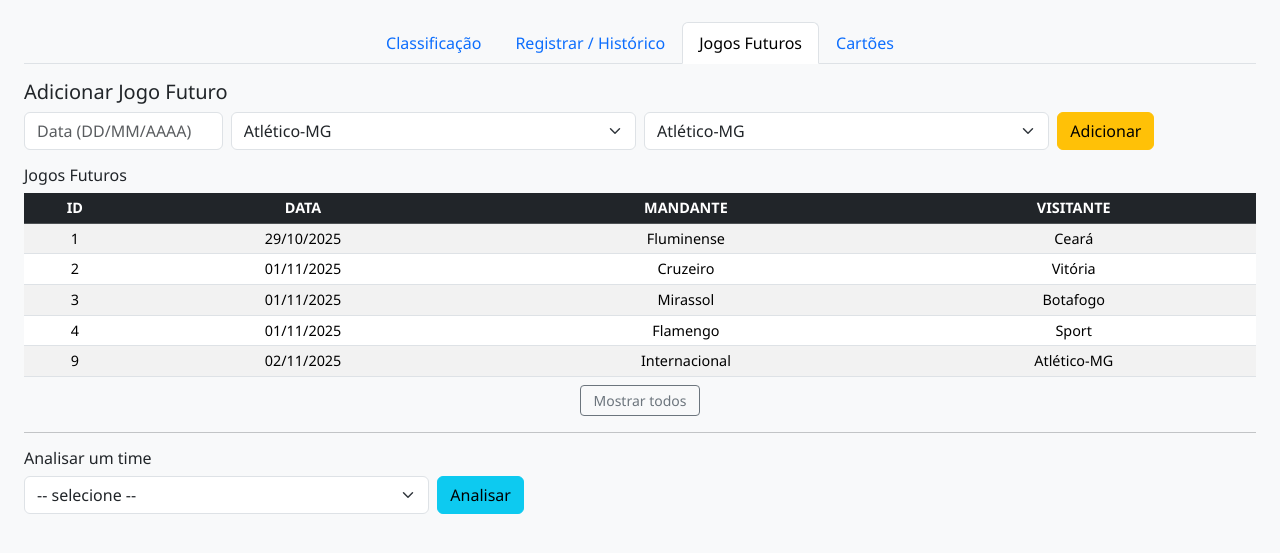
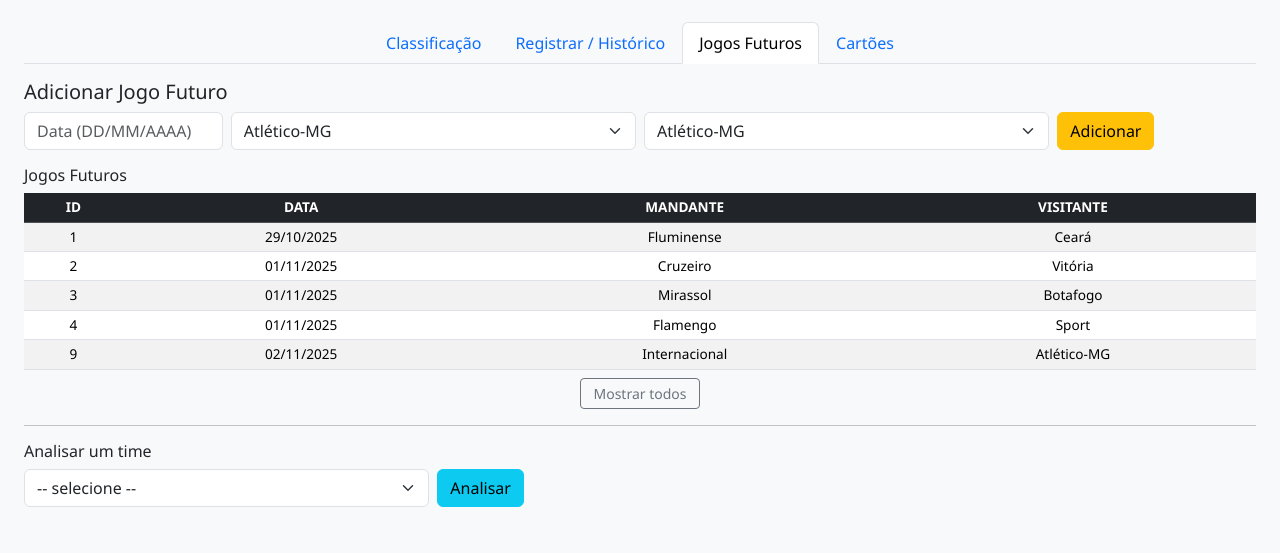
Before and after one commit to eduardoliboriox/brasileirao_2025, a Flask app: page / in a window 1280 px wide, after a click on "Jogos Futuros". Shown: the part 74-627 px from the top of the page. Run offline with Flask 3, Linux system fonts and the light colour scheme; data comes from the database, SQL or seed files in the repository.

Commit message:
Update style.css

```diff
--- a/static/style.css
+++ b/static/style.css
@@ -192,3 +192,47 @@
   color: #c1121f;
   font-weight: bold;
 }
+
+/* ======= AJUSTE PARA TABELAS DE JOGOS FUTUROS ======= */
+#futuros_container table td,
+#fut_jogos table td {
+  white-space: nowrap;
+  font-size: 0.85rem;
+  padding: 4px 6px;
+}
+
+#futuros_container table th,
+#fut_jogos table th {
+  white-space: nowrap;
+  font-size: 0.85rem;
+}
+
+/* ======= AJUSTE PARA TABELAS DE JOGOS FUTUROS ======= */
+#futuros_container table td,
+#fut_jogos table td {
+  white-space: nowrap;
+  font-size: 0.85rem;
+  padding: 4px 6px;
+}
+
+#futuros_container table th,
+#fut_jogos table th {
+  white-space: nowrap;
+  font-size: 0.85rem;
+}
+
+/* ======= AJUSTE PARA TABELA DE CARTÕES ======= */
+#cartoes_container table td,
+#cartoes_container table th {
+  white-space: nowrap;        /* impede quebra de linha */
+  font-size: 0.85rem;         /* reduz levemente a fonte */
+  padding: 4px 6px;           /* diminui o padding */
+}
+
+/* aplica truncamento com reticências apenas à coluna de jogador */
+#cartoes_container table td:nth-child(3) {
+  max-width: 160px;           /* largura limite para nomes */
+  overflow: hidden;
+  text-overflow: ellipsis;    /* adiciona "..." se passar do limite */
+  white-space: nowrap;
+}
```
